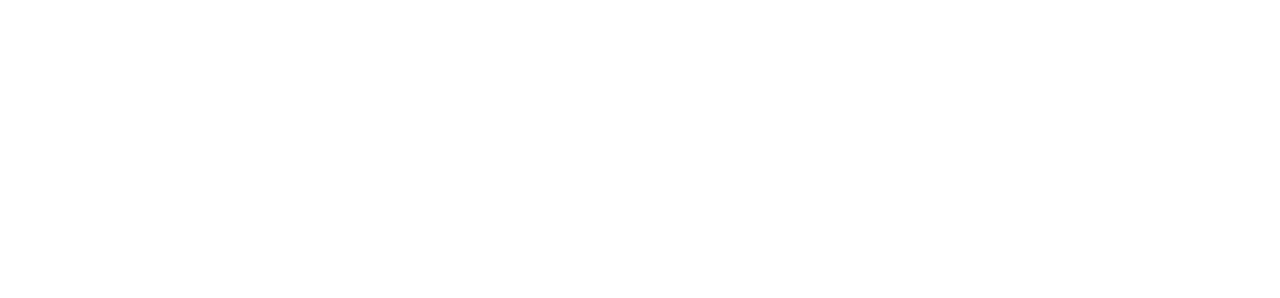
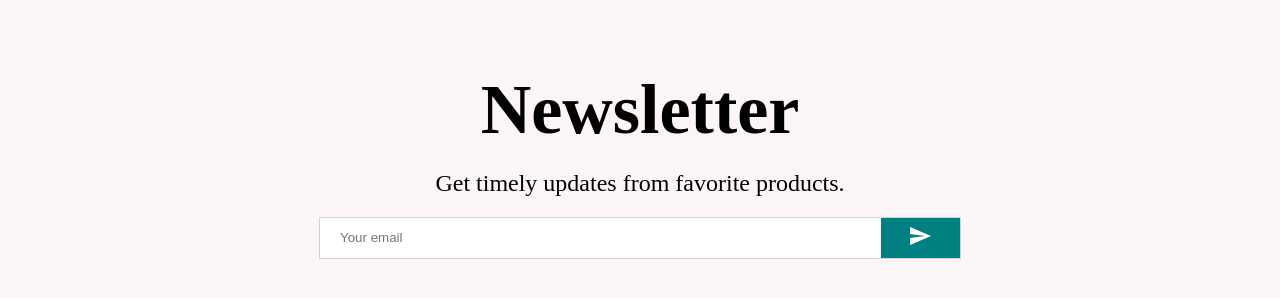
Before and after one commit to bjshahasane/Ecommerce-UI, a React (Create React App) app: page / in a window 1280 px wide. Shown: the part 2332-2630 px from the top of the page. Before the commit the page ends 2256 px from the top, so only its background shows below. Built offline with nearby package versions, Linux system fonts and the light colour scheme.

Commit message:
Newsletter

```diff
--- /dev/null
+++ b/src/Components/Newsletter.jsx
@@ -0,0 +1,58 @@
+import styled from 'styled-components'
+import { Send } from '@material-ui/icons'
+
+const Container = styled.div`
+height: 60vh;
+background-color: #fcf5f5;
+display: flex;
+align-items: center;
+justify-content: center;
+flex-direction: column;
+`
+
+const Title = styled.h1`
+font-size:70px;
+margin-bottom: 20px;
+`
+const Description = styled.div`
+font-size: 24px;
+font-weight: 300;
+margin-bottom: 20px;
+`
+const InputContainer = styled.div`
+width: 50%;
+height: 40px;
+background-color: white;
+display: flex;
+justify-content: space-between;
+border: 1px solid lightgray;
+`
+const Input = styled.input`
+border:none;
+flex:8;
+padding-left: 20px;
+
+`
+const Button = styled.button`
+flex:1;
+border: none;
+background-color: teal;
+color:white;
+`
+
+const Newsletter = () => {
+    return (
+        <Container>
+            <Title>Newsletter</Title>
+            <Description>Get timely updates from favorite products.</Description>
+            <InputContainer>
+                <Input placeholder="Your email" />
+                <Button>
+                    <Send />
+                </Button>
+            </InputContainer>
+        </Container>
+    )
+}
+
+export default Newsletter
--- a/src/pages/Home.jsx
+++ b/src/pages/Home.jsx
@@ -4,6 +4,7 @@
 import Slider from '../Components/Slider'
 import Categories from '../Components/Categories'
 import Products from '../Components/Products'
+import Newsletter from '../Components/Newsletter'
 
 const Home = () => {
   return (
@@ -13,7 +14,7 @@
       <Slider />
       <Categories/>
       <Products />
-
+      <Newsletter/>
     </div>
   )
 }
```
